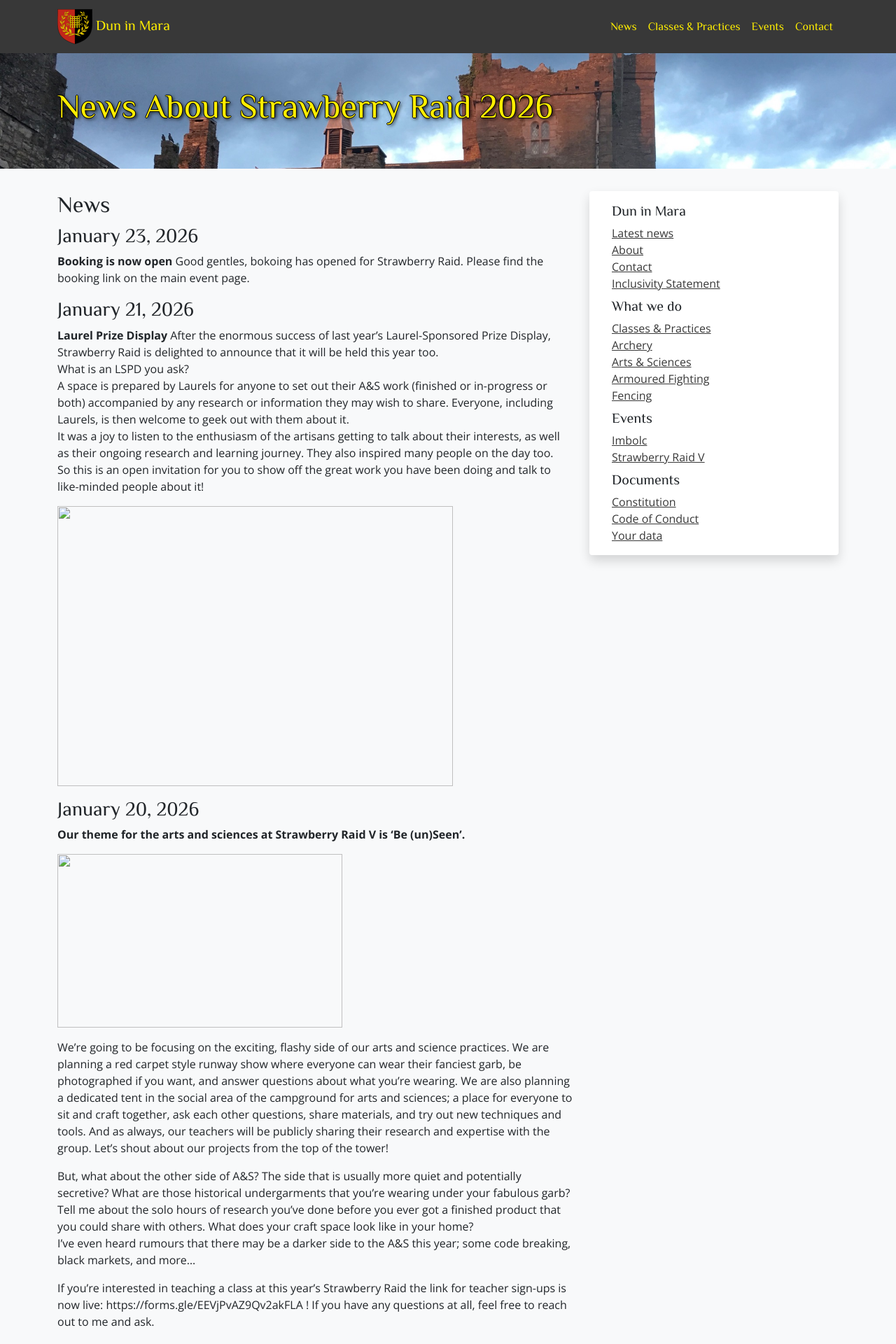
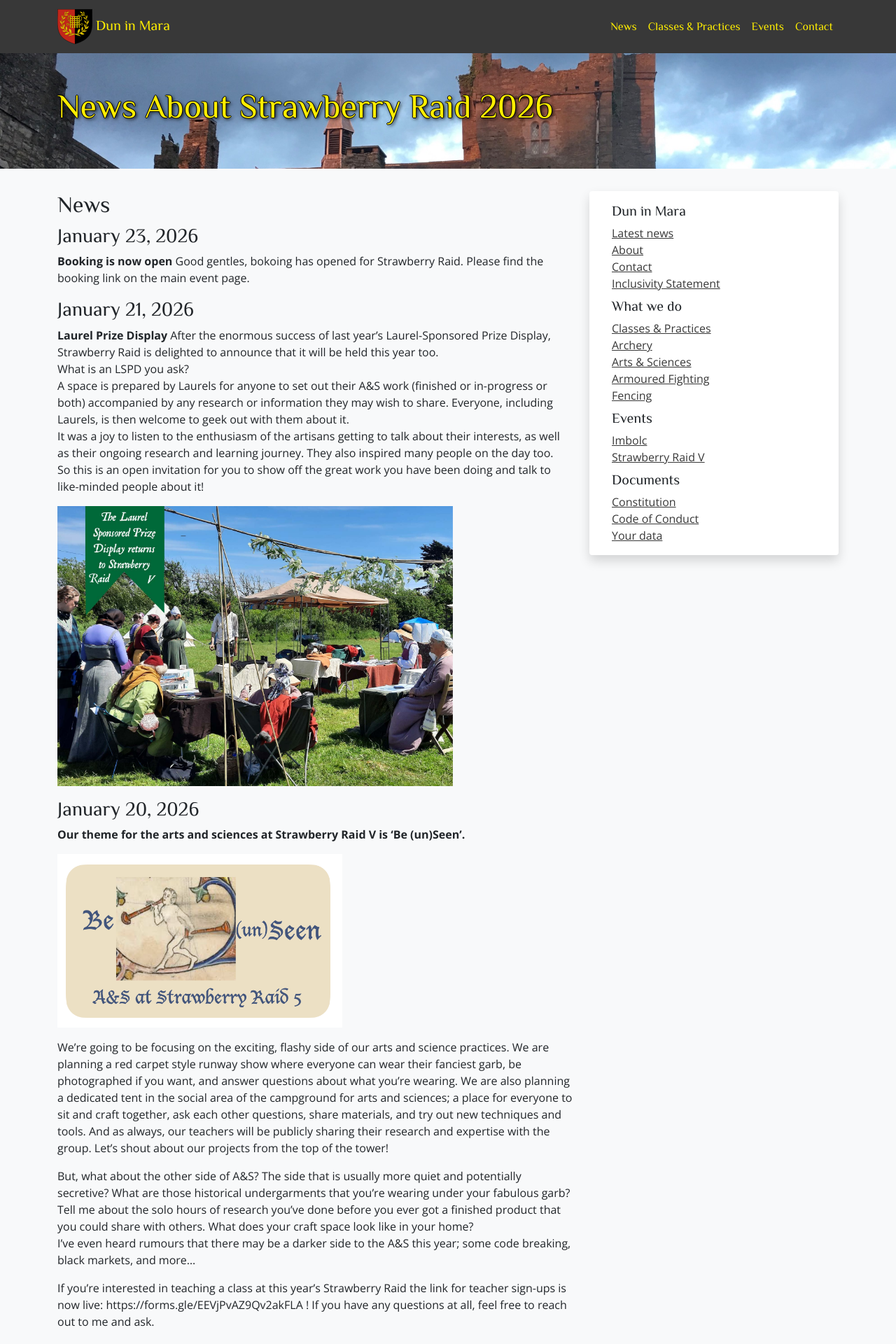
Before and after one commit to drachenwald/dun-in-mara, a Jekyll site: the page built from events/2026/strawberry-raid-v/news.md, in a window 1280 px wide. Shown: the top 1920 px of the page at 70% size. Built offline with Jekyll 4.4.1, drawn with Linux system fonts in a browser that asks for light colours; comment, search, counter and statistics services are not loaded.

Commit message:
updated images SR news page

```diff
--- a/events/2026/strawberry-raid-v/news.md
+++ b/events/2026/strawberry-raid-v/news.md
@@ -18,14 +18,14 @@ A space is prepared by Laurels for anyone to set out their A&S work (finished or
 It was a joy to listen to the enthusiasm of the artisans getting to talk about their interests, as well as their ongoing research and learning journey. They also inspired many people on the day too.
 So this is an open invitation for you to show off the great work you have been doing and talk to like-minded people about it!
 
-<img src="drachenwald/dun-in-mara/images/LaurelPrizeDisplay.jpg" height="400" width="565">
+<img src="/images/LaurelPrizeDisplay.jpg" height="400" width="565">
 
 
 ### January 20, 2026
 
 **Our theme for the arts and sciences at Strawberry Raid V is ‘Be (un)Seen’.**
 
-<img src="drachenwald/dun-in-mara/images/SR-AS-announcement.png" height="248" width="407">
+<img src="/images/SR-AS-announcement.png" height="248" width="407">
 
 We’re going to be focusing on the exciting, flashy side of our arts and science practices. We are planning a red carpet style runway show where everyone can wear their fanciest garb, be photographed if you want, and answer questions about what you’re wearing. We are also planning a dedicated tent in the social area of the campground for arts and sciences; a place for everyone to sit and craft together, ask each other questions, share materials, and try out new techniques and tools. And as always, our teachers will be publicly sharing their research and expertise with the group. Let’s shout about our projects from the top of the tower!
 
```
